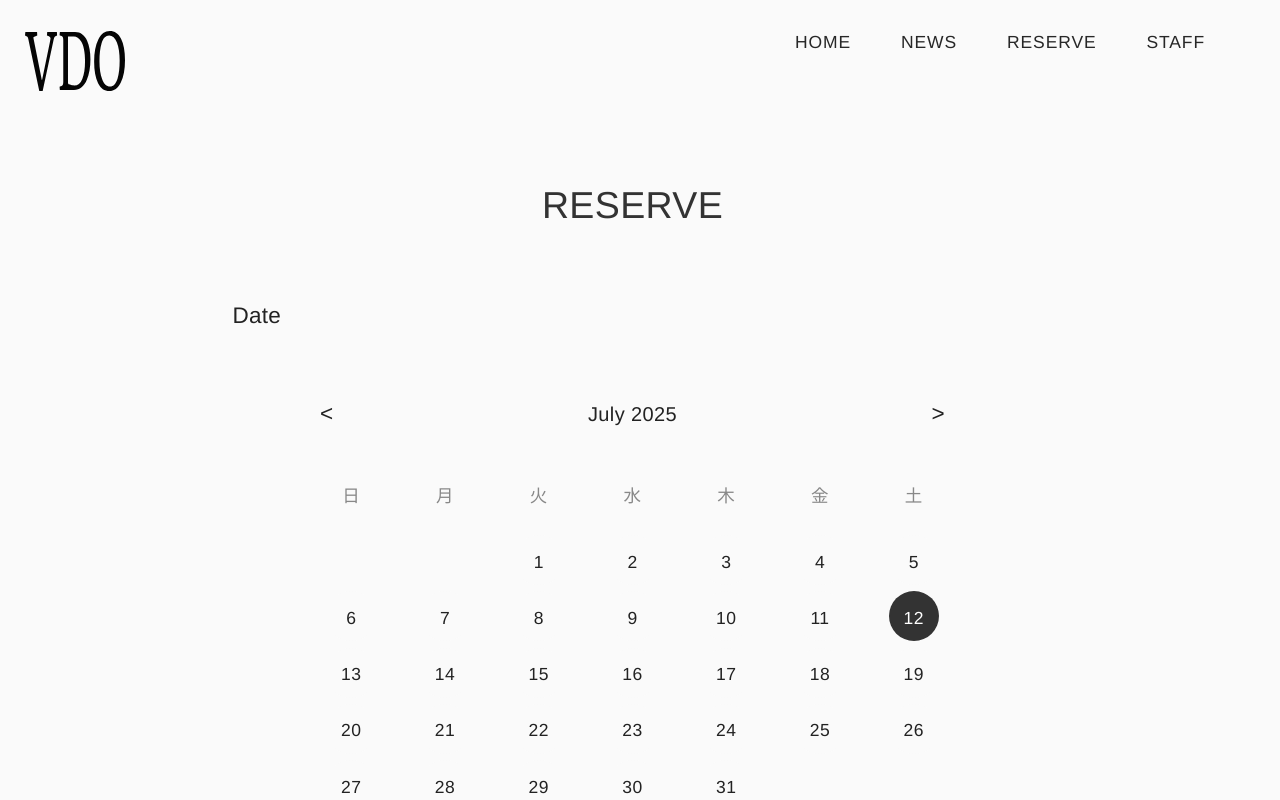
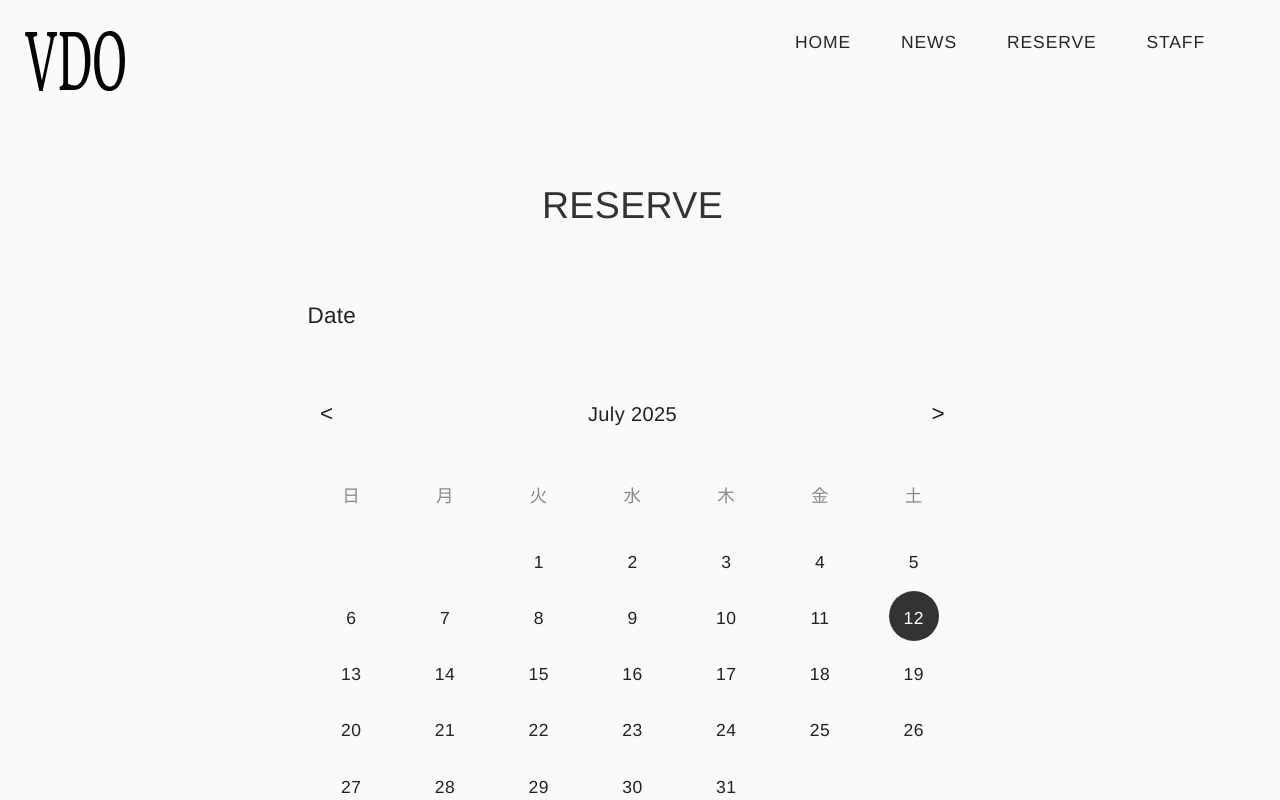
Before and after one commit to koma104/hairsalon-vdo, a Next.js app: page /reserve in a window 1280 px wide. Shown: the top 800 px of the page. Built offline with nearby package versions, Linux system fonts and the light colour scheme; a web font is replaced by a local one.

Commit message:
fix: PC 予約タイトルpadding調整

```diff
--- a/src/app/reserve/reserve.module.css
+++ b/src/app/reserve/reserve.module.css
@@ -12,7 +12,7 @@
   text-transform: capitalize;
 
   @media (min-width: 768px) {
-    padding-inline: var(--spacing-xl);
+    padding-inline: var(--spacing-4xl);
   }
 }
 
```
